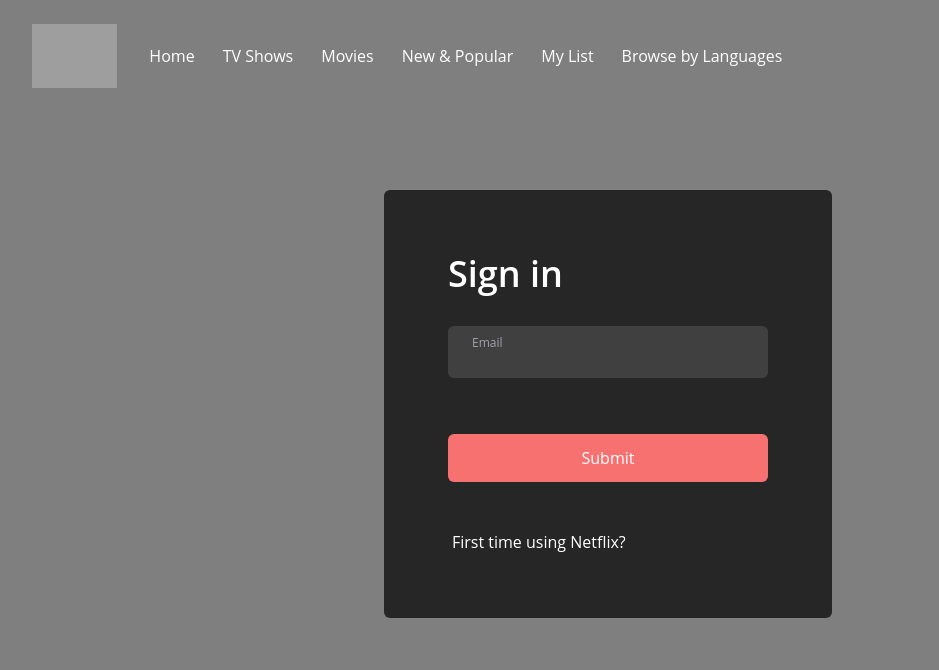
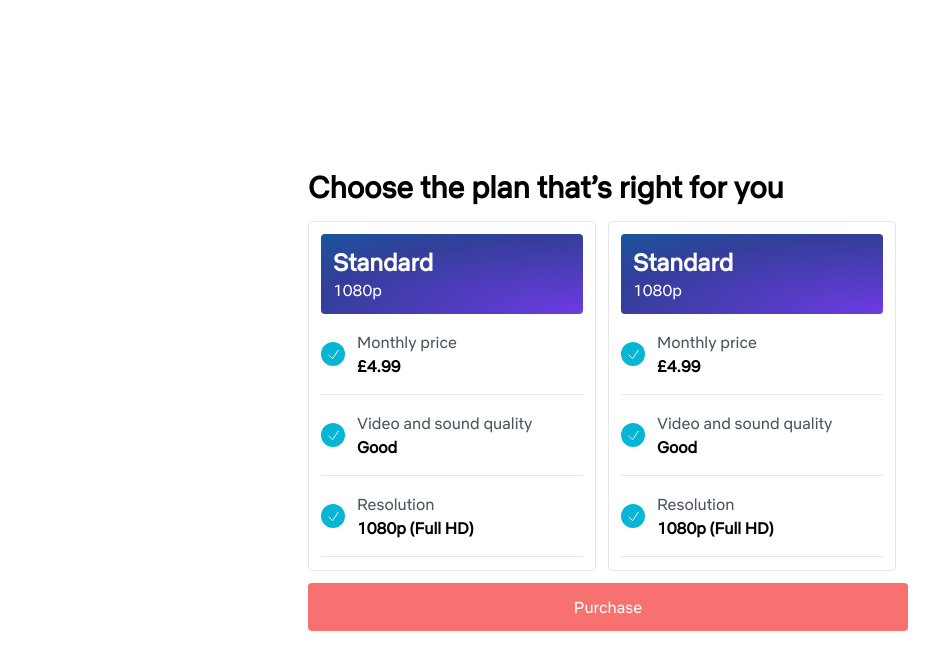
Before and after one commit to AlexandraHockett/netflix-clone, a React (Vite) app in the folder client/: page / in a window 1280 px wide. Shown: the top 670 px of the page, without its empty margins (32-971 px from the left). Built offline with nearby package versions, Linux system fonts and the light colour scheme; grey boxes are pictures that could not be loaded.

Commit message:
Building the Plans Page

```diff
--- a/client/package.json
+++ b/client/package.json
@@ -10,6 +10,7 @@
     "preview": "vite preview"
   },
   "dependencies": {
+    "@heroicons/react": "^2.1.5",
     "react": "^18.3.1",
     "react-dom": "^18.3.1"
   },
--- a/client/src/App.tsx
+++ b/client/src/App.tsx
@@ -1,11 +1,12 @@
 import "./App.css";
 import HomePage from "./pages/HomePage";
 import LoginPage from "./pages/LoginPage";
+import PlansPage from "./pages/PlansPage";
 
 function App() {
   return (
     <div>
-      <LoginPage />
+      <PlansPage />
     </div>
   );
 }
--- /dev/null
+++ b/client/src/components/PlanCard.tsx
@@ -0,0 +1,42 @@
+import { CheckIcon, XMarkIcon } from "@heroicons/react/24/outline";
+
+export default function PlanCard() {
+  return (
+    <div className="border rounded p-3 h-[350px] w-full pointer mr-3 ">
+      <div className="first-custom-gradient rounded w-full p-3 text-white font-bold">
+        <h3 className="text-2xl">Standard </h3>
+        <p className="font-light">1080p</p>
+      </div>
+
+      <div className="border-b py-4 flex text-reg items-center">
+        <div className="w-6 h-6 rounded-full text-sm bg-cyan-500 flex items-center justify-center">
+          <CheckIcon color="white" width={15} fontWeight={900} />
+        </div>
+        <div className="ml-3">
+          <h3 className="text-gray-600">Monthly price</h3>
+          <h3 className="font-semibold">£4.99</h3>
+        </div>
+      </div>
+
+      <div className="border-b py-4 flex text-reg items-center">
+        <div className="w-6 h-6 rounded-full text-sm bg-cyan-500 flex items-center justify-center">
+          <CheckIcon color="white" width={15} fontWeight={900} />
+        </div>
+        <div className="ml-3">
+          <h3 className="text-gray-600">Video and sound quality</h3>
+          <h3 className="font-semibold">Good</h3>
+        </div>
+      </div>
+
+      <div className="border-b py-4 flex text-reg items-center">
+        <div className="w-6 h-6 rounded-full text-sm bg-cyan-500 flex items-center justify-center">
+          <CheckIcon color="white" width={15} fontWeight={900} />
+        </div>
+        <div className="ml-3">
+          <h3 className="text-gray-600">Resolution</h3>
+          <h3 className="font-semibold">1080p (Full HD)</h3>
+        </div>
+      </div>
+    </div>
+  );
+}
--- a/client/src/index.css
+++ b/client/src/index.css
@@ -2,8 +2,32 @@
 @tailwind components;
 @tailwind utilities;
 
-@import url("https://fonts.googleapis.com/css2?family=Open+Sans:ital,wght@0,300..800;1,300..800&display=swap");
-
-* {
-  font-family: "Open Sans", sans-serif;
+@layer utilities {
+  .first-custom-gradient {
+    background: radial-gradient(
+        140.76% 131.96% at 100% 100%,
+        rgb(109, 59, 227) 0%,
+        rgba(74, 42, 150, 0.5) 73.57%,
+        rgba(74, 42, 150, 0) 100%
+      ),
+      rgb(29, 82, 157);
+  }
+  .second-custom-gradient {
+    background: radial-gradient(
+        140.76% 131.96% at 100% 100%,
+        rgb(176, 56, 220) 0%,
+        rgba(74, 42, 150, 0.5) 73.57%,
+        rgba(74, 42, 150, 0) 100%
+      ),
+      rgb(29, 82, 157);
+  }
+  .third-custom-gradient {
+    background: radial-gradient(
+        140.76% 131.96% at 100% 100%,
+        rgb(229, 9, 20) 0%,
+        rgba(74, 42, 150, 0.5) 73.57%,
+        rgba(74, 42, 150, 0) 100%
+      ),
+      rgb(29, 82, 157);
+  }
 }
--- /dev/null
+++ b/client/src/pages/PlansPage.tsx
@@ -0,0 +1,20 @@
+import PlanCard from "../components/PlanCard";
+
+export default function PlansPage() {
+  return (
+    <div className="flex items-center h-screen justify-center">
+      <div className="w-[600px]">
+        <h1 className="font-semibold text-3xl">
+          Choose the plan that’s right for you
+        </h1>
+        <div className="flex mt-4">
+          <PlanCard />
+          <PlanCard />
+        </div>
+        <button className="rounded bg-red-400 p-3 text-white px-10 mt-3 w-full">
+          Purchase
+        </button>
+      </div>
+    </div>
+  );
+}
--- a/client/tailwind.config.js
+++ b/client/tailwind.config.js
@@ -2,7 +2,17 @@
 export default {
   content: ["./index.html", "./src/**/*.{js,ts,jsx,tsx}"],
   theme: {
-    extend: {},
+    extend: {
+      backgroundImage: {
+        "first-custom-gradient":
+          "radial-gradient(140.76% 131.96% at 100% 100%, rgb(109, 59, 227) 0%, rgba(74, 42, 150, 0.5) 73.57%, rgba(74, 42, 150, 0) 100%), rgb(29, 82, 157)",
+        // Add more gradients as needed
+        "second-custom-gradient":
+          "radial-gradient(140.76% 131.96% at 100% 100%, rgb(176, 56, 220) 0%, rgba(74, 42, 150, 0.5) 73.57%, rgba(74, 42, 150, 0) 100%), rgb(29, 82, 157)",
+        "third-custom-gradient":
+          "radial-gradient(140.76% 131.96% at 100% 100%, rgb(229, 9, 20) 0%, rgba(74, 42, 150, 0.5) 73.57%, rgba(74, 42, 150, 0) 100%), rgb(29, 82, 157)",
+      },
+    },
   },
   plugins: [],
 };
```
Also changed, not shown: 1 other file (tests, documents, lock files or other folders).
